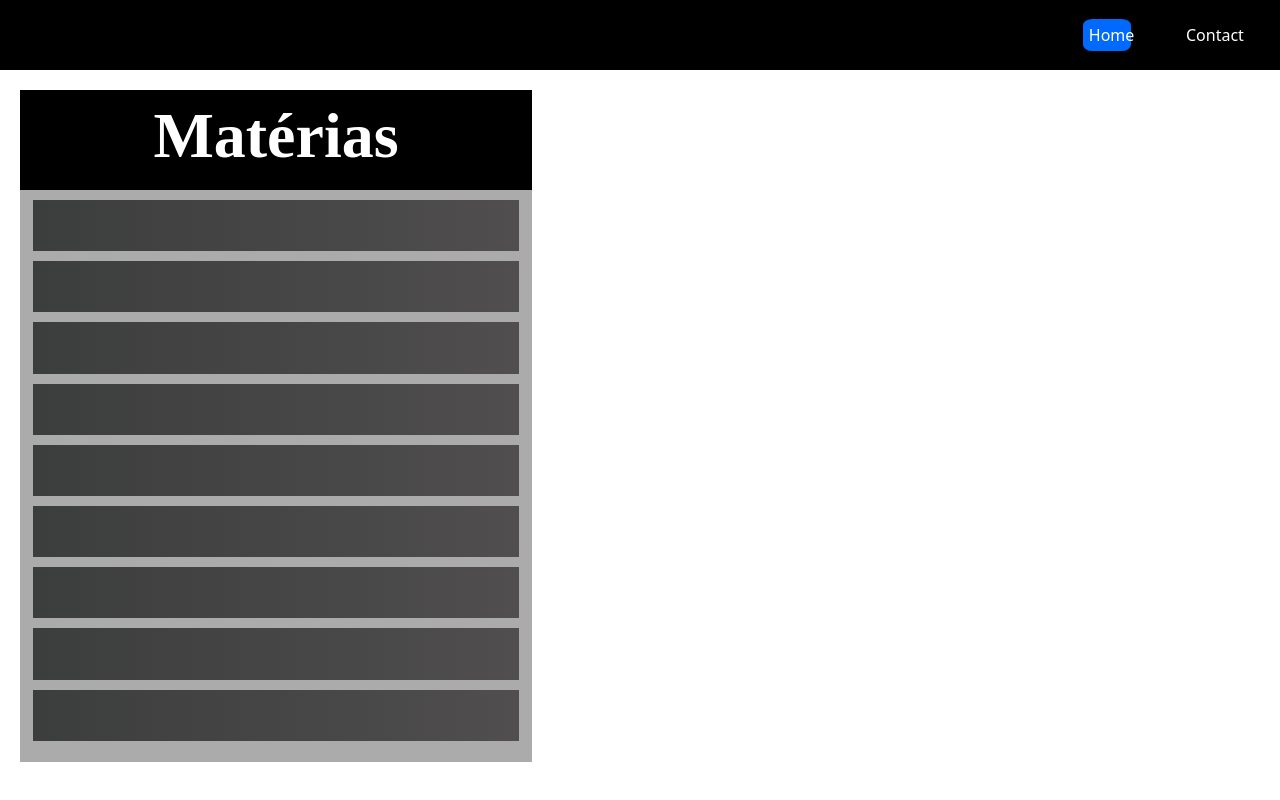
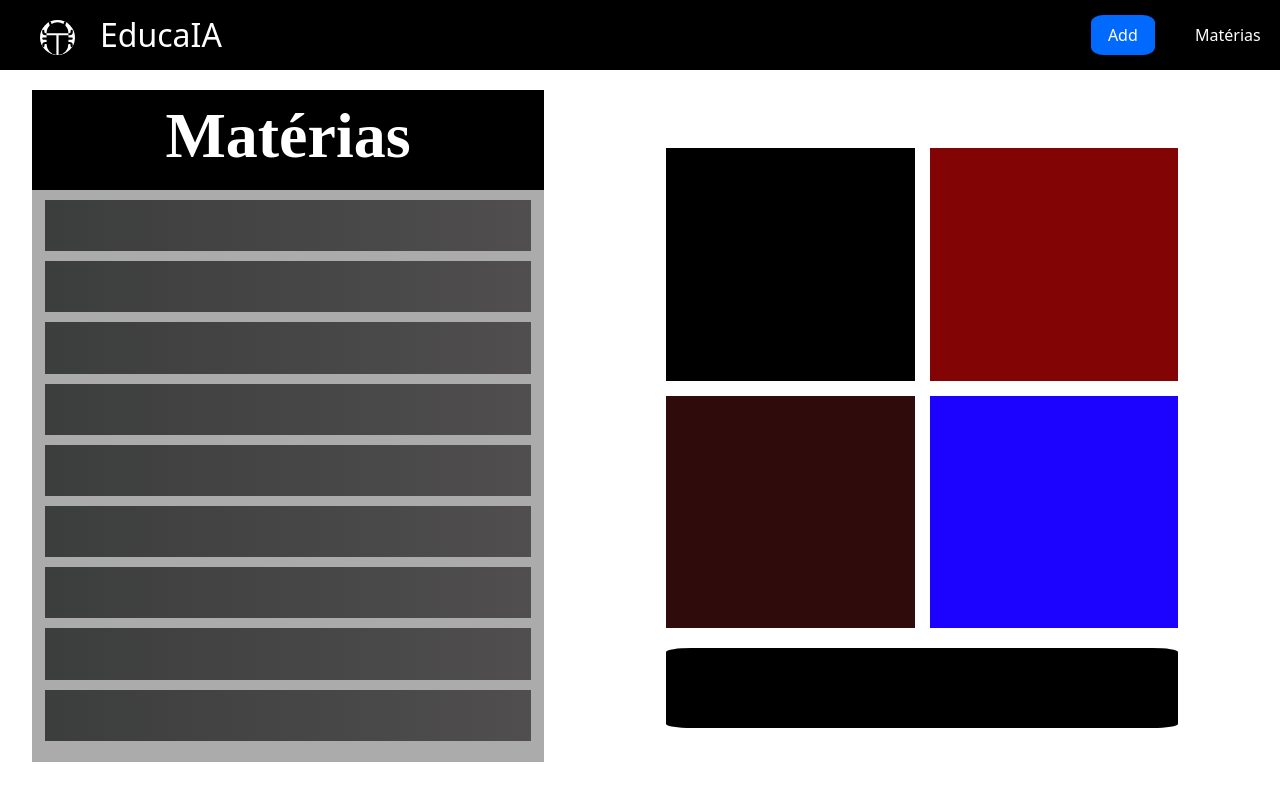
Before and after one commit to Peziiim/Educa, a plain HTML site: page src/index.html in a window 1280 px wide. Drawn offline with nearby package versions, Linux system fonts and the light colour scheme.

Commit message:
feat: added home template

```diff
--- a/src/index.html
+++ b/src/index.html
@@ -9,12 +9,15 @@
 </head>
 <body>
     <section class="container-fluid nav-bar">
-         <nav>
-            <button id="home">Home</button>
-            <button>Contact</button>
+        <nav>
+            <h2 class="title">EducaIA</h2>
+            <img class="icon"  src="./images/bug-fill.svg" alt="bug-fill icon">
+            <button id="home">Add</button>
+            <button>Matérias</button>
         </nav>
     </section>
 
+    <div class="container-fluid d-flex">
     <section class="left-bar">
         <div class="top">
             <h1>Matérias</h1>
@@ -29,6 +32,19 @@
         <div class="subject"></div>
         <div class="subject"></div>
     </section>
+
+    <section class="video-block">
+        <div class="videos">
+            <div class="video1"></div>
+            <div class="video2"></div>
+            <div class="video3"></div>
+            <div class="video4"></div>
+        </div>
+        <div class="text">
+            <p></p>
+        </div>
+    </section>
+</div>
     <script src="https://cdn.jsdelivr.net/npm/bootstrap@5.3.3/dist/js/bootstrap.bundle.min.js" integrity="sha384-YvpcrYf0tY3lHB60NNkmXc5s9fDVZLESaAA55NDzOxhy9GkcIdslK1eN7N6jIeHz" crossorigin="anonymous"></script>
 </body>
 </html>
--- a/src/style/style.css
+++ b/src/style/style.css
@@ -1,6 +1,6 @@
 body {
-    --btnheight: 2rem;
-    --btnwidth: 3rem;
+    --btnheight: 2.5rem;
+    --btnwidth: 4rem;
     --btnborderradius: 20%;
     overflow-x: hidden;
 }
@@ -19,13 +19,28 @@ body {
     color: white;
     border-style: none;
     background-color: transparent;
-    margin: 40px;
-    margin-left: 5px;
+    margin: 15px;
+}
+.icon {
+    position: absolute;
+    top: 20px;
+    left: 40px;
+    background-color: white;
+    height: 35px;
+    border-radius: 50%;
+}
+
+.title {
+    position: absolute;
+    top: 1rem;
+    left: 100px;
+    color: white;
 }
 
 #home {
     background-color: rgb(0, 106, 255);
     border-radius: var(--btnborderradius);
+    margin-left: 100px;
 }
 
 .left-bar {
@@ -61,3 +76,51 @@ body {
     width: 95%;
     height: 3.2rem;
 }
+.video-block {
+    display: flex;
+    flex-direction: column;
+    justify-content: center;
+    margin-left: 8vw;
+    margin-top: 3vh;
+
+}
+.videos {
+    display: grid;
+    grid-template-rows: 1fr 1fr;
+    grid-template-columns: 1fr 1fr;
+    background-color: white;
+    height: 60vh;
+    width: 40vw;
+    gap: 15px;
+}
+
+@media (max-width: 768px) {
+    .videos {
+      grid-template-columns: 1fr;
+      grid-template-rows: repeat(4, 1fr);
+    }
+  }
+
+.video1 {
+    background-color: black;
+}
+
+.video2 {
+    background-color: rgb(131, 4, 4);
+}
+
+.video3 {
+    background-color: rgb(48, 11, 11);
+}
+
+.video4 {
+    background-color: rgb(28, 3, 255);
+}
+
+.text {
+    width: 40vw;
+    height: 10vh;
+    margin-top: 20px;
+   background-color: black;
+   border-radius: 5%;
+}
```
Also changed, not shown: src/images/backpack2.svg (added), src/images/bug-fill.svg (added).
